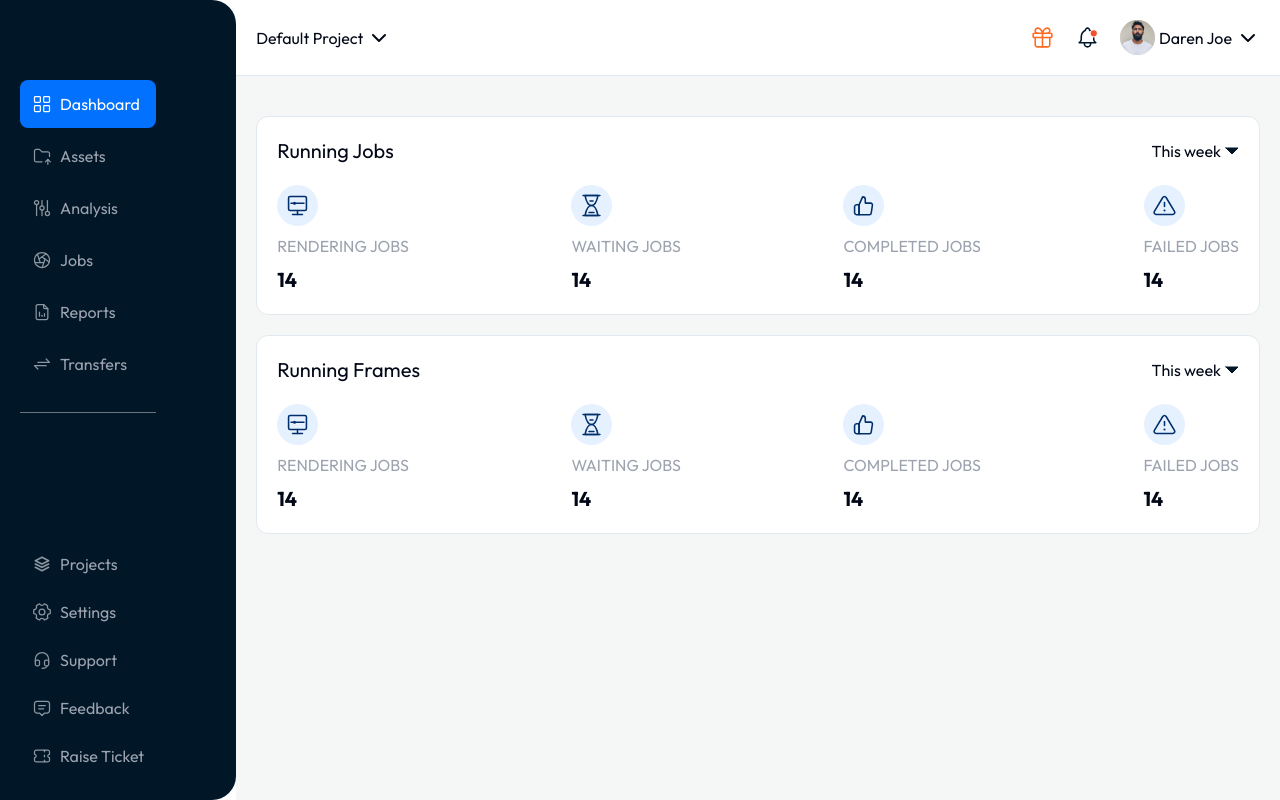
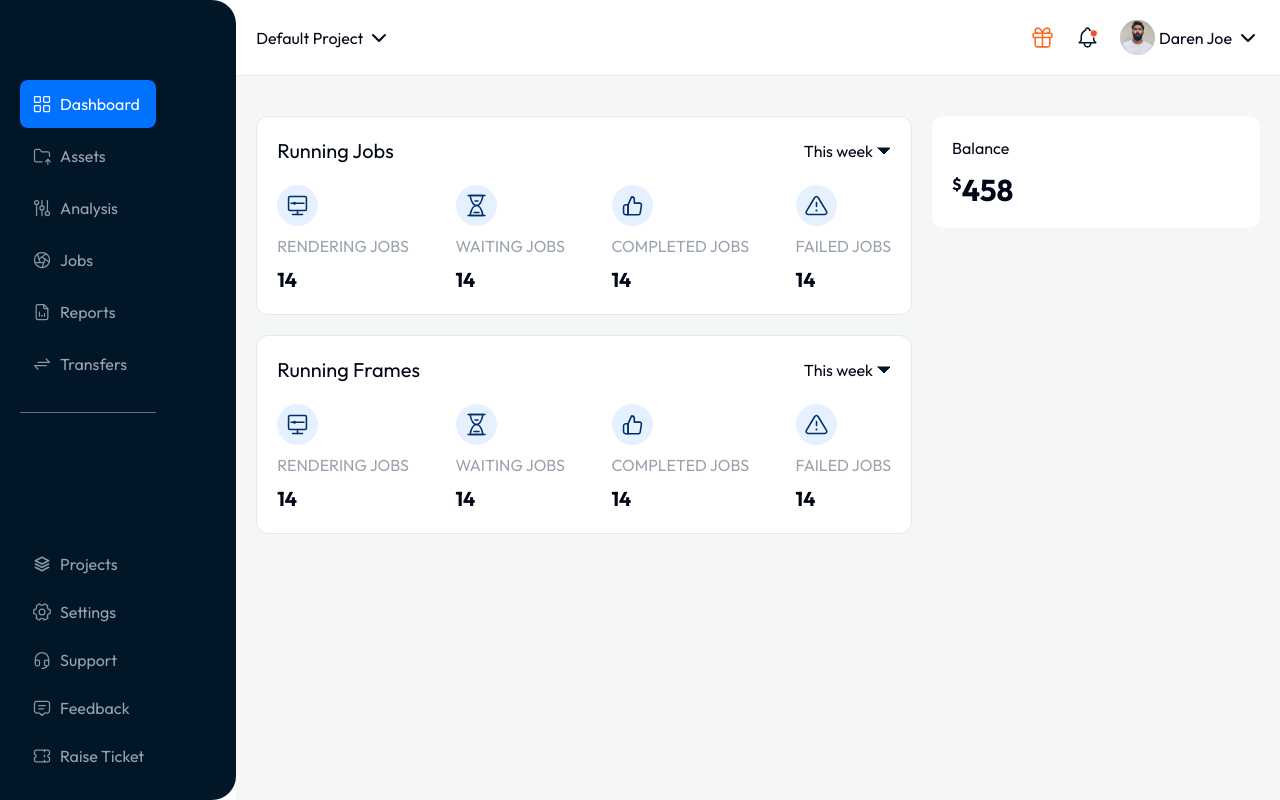
Before and after one commit to rachit-bharadwaj/TestPaperDashboard, a Next.js app: page / in a window 1280 px wide. Built offline with nearby package versions, Linux system fonts and the light colour scheme.

Commit message:
feat: added the balance section

```diff
--- a/app/(main)/layout.tsx
+++ b/app/(main)/layout.tsx
@@ -12,7 +12,7 @@ export default function MainLayout({
     <div className="flex h-screen overflow-hidden">
       <Navbar />
 
-      <div className="flex flex-1 flex-col gap-5 overflow-y-auto h-fit bg-[#f5f6f6]">
+      <div className="flex flex-1 flex-col gap-5 overflow-auto bg-[#f5f6f6]">
         <Header />
 
         {children}
--- a/app/(main)/page.tsx
+++ b/app/(main)/page.tsx
@@ -1,12 +1,18 @@
-import { RunningFrames, RunningJobs } from "@/components/dashboard";
 import type { Metadata } from "next";
+
+// components
+import { Balance, RunningFrames, RunningJobs } from "@/components/dashboard";
 
 export default function Home() {
   return (
-    <main className="p-5 min-h-screen">
-      <div className="flex flex-col gap-5">
+    <main className="p-5 min-h-screen flex gap-5">
+      <div className="flex flex-col gap-5 w-2/3">
         <RunningJobs />
         <RunningFrames />
+      </div>
+
+      <div className="w-1/3">
+        <Balance />
       </div>
     </main>
   );
--- /dev/null
+++ b/components/dashboard/Balance.tsx
@@ -0,0 +1,15 @@
+import React from "react";
+
+export default function Balance() {
+  return (
+    <section className="bg-white p-5 rounded-xl flex-col flex gap-3">
+      <p>Balance</p>
+
+      <div className="font-bold flex">
+        <p>$</p>
+        <p className="text-3xl">458</p>
+      </div>
+
+    </section>
+  );
+}
--- a/components/dashboard/RunningFrames.tsx
+++ b/components/dashboard/RunningFrames.tsx
@@ -18,7 +18,7 @@ export default function RunningFrames() {
         </div>
       </div>
 
-      <div className="flex justify-between gap-5">
+      <div className="flex justify-between gap-5 flex-wrap">
         {runningStats.map((item: RunningStats) => (
           <div key={item.name} className="flex flex-col gap-2">
             <div className="p-2 bg-primary-100 rounded-full w-fit">
--- a/components/dashboard/RunningJobs.tsx
+++ b/components/dashboard/RunningJobs.tsx
@@ -18,7 +18,7 @@ export default function RunningJobs() {
         </div>
       </div>
 
-      <div className="flex justify-between gap-5">
+      <div className="flex justify-between gap-5 flex-wrap">
         {runningStats.map((item: RunningStats) => (
           <div key={item.name} className="flex flex-col gap-2">
             <div className="p-2 bg-primary-100 rounded-full w-fit">
--- a/components/dashboard/index.ts
+++ b/components/dashboard/index.ts
@@ -1,2 +1,3 @@
 export { default as RunningJobs } from "./RunningJobs";
 export { default as RunningFrames } from "./RunningFrames";
+export { default as Balance } from "./Balance";
```
